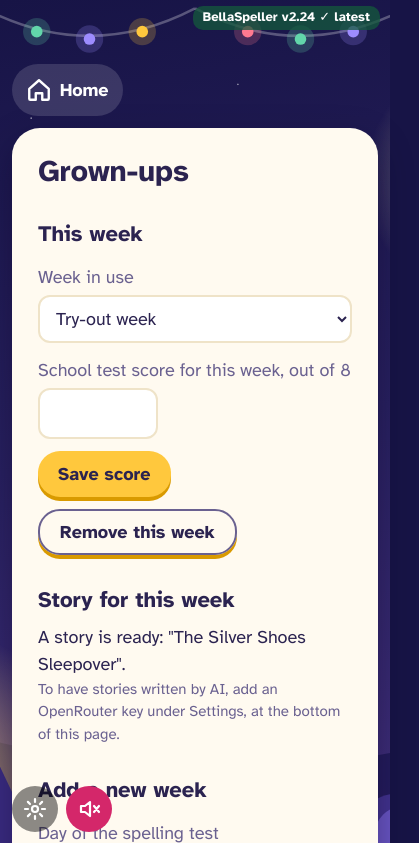
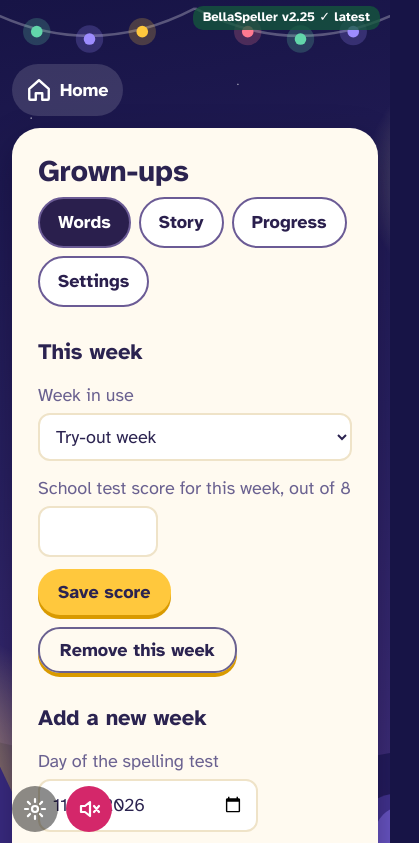
Before and after one commit to DMHMca/BellaSpeller, a plain HTML site: page index.html in a window 390 px wide. Both pictures are taken after a click on the button 351 px from the left and 90 px from the top of the page. Shown: the top 843 px of the page, 419 px wide, since content can reach past the window. Drawn offline with Linux system fonts and the light colour scheme.

Commit message:
v2.25: grown-ups page in tabs, saved message after adding a week
Co-Authored-By: Claude Sonnet 5.5 <noreply@anthropic.com>

```diff
--- a/app.js
+++ b/app.js
@@ -4,7 +4,7 @@
 const KEY = 'star-speller-1';
 const DEBUG = true; // true: settings button on every screen and no PIN. Set false for release.
 function soundOn() { return S.sound === undefined ? !DEBUG : S.sound === true; } // off by default while debugging
-const APP_VER = '2.24'; // bump with every release
+const APP_VER = '2.25'; // bump with every release
 const APP_VERSION = 'version ' + APP_VER + ', 15 November 2026' + (DEBUG ? ' (debug mode: no PIN)' : '');
 const $ = s => document.querySelector(s);
 const esc = s => String(s).replace(/[&<>"']/g, c => ({ '&': '&amp;', '<': '&lt;', '>': '&gt;', '"': '&quot;', "'": '&#39;' }[c]));
@@ -964,6 +964,8 @@ function owned() {
   S.log.forEach(l => { if (l.ok && !l.hints && !l.redo) (days[l.w] = days[l.w] || new Set()).add(l.d); });
   return Object.keys(days).filter(w => days[w].size >= 2);
 }
+let adultTab = 'words', adultFlash = '';
+const ADULT_TABS = [['words', 'Words'], ['story', 'Story'], ['progress', 'Progress'], ['settings', 'Settings']];
 function adult() {
   const wk = curWeek(), own = owned();
   const rows = S.weeks.map(w => {
@@ -977,12 +979,14 @@ function adult() {
     return `<tr><td>${esc(x.w)}${x.red ? ' (red)' : ''}</td><td>${logs.length}</td><td>${logs.filter(l => l.ok && !l.hints).length}</td><td>${logs.reduce((a, l) => a + l.hints, 0)}</td><td>${wrong}</td><td>${own.includes(x.w) ? 'yes' : ''}</td></tr>`;
   }).join('');
   h(`<div class="adult"><h1>Grown-ups</h1>
-    <h2>This week</h2>
+    <div class="tabs">${ADULT_TABS.map(t => `<button class="tab${t[0] === adultTab ? ' on' : ''}" data-t="${t[0]}">${t[1]}</button>`).join('')}</div>
+    ${adultFlash ? `<p class="flash">${esc(adultFlash)}</p>` : ''}
+    <div class="tabpane" data-tab="words"><h2>This week</h2>
     <label>Week in use</label><select id="cur">${S.weeks.map(w => `<option value="${w.id}" ${w.id === wk.id ? 'selected' : ''}>${esc(w.label)}</option>`).join('')}</select>
     <label>School test score for this week, out of ${wk.words.length}</label><input id="score" type="number" min="0" max="${wk.words.length}" value="${wk.score == null ? '' : wk.score}" style="max-width:120px">
     <div><button id="saveScore" class="btn">Save score</button> <button id="delWeek" class="btn small">Remove this week</button></div>
 
-    <h2>Story for this week</h2>
+    </div><div class="tabpane" data-tab="story"><h2>Story for this week</h2>
     <p>${epOf(wk) ? 'A story is ready: "' + esc(epOf(wk).title) + '".' : 'No story yet. Revise works without one.'}</p>
     ${aiKey() ? `<button id="draft" class="btn">${epOf(wk) ? 'Write a different story' : 'Write the story'}</button>` : '<p class="note">To have stories written by AI, add an OpenRouter key under Settings, at the bottom of this page.</p>'}
     <div id="draftOut"></div>
@@ -991,7 +995,7 @@ function adult() {
     <input id="cm1" type="text" value="z-ai/glm-5.3"><input id="cm2" type="text" value="z-ai/glm-5.3-flashx" style="margin-top:8px"><input id="cm3" type="text" value="openai/gpt-6.1-terra" style="margin-top:8px">
     <button id="compare" class="btn">Write with all three</button><div id="cmpOut"></div>` : ''}
 
-    <h2>Add a new week</h2>
+    </div><div class="tabpane" data-tab="words"><h2>Add a new week</h2>
     <label>Day of the spelling test</label><input id="nl" type="date" value="${new Date(Date.now() + 4 * 864e5).toISOString().slice(0, 10)}" style="max-width:220px">
     <label>The spelling rule, as printed on the sheet (optional)</label><input id="nr" type="text">
     <label>Paste the words here, one per line or separated by commas</label><textarea id="nw" spellcheck="false"></textarea>
@@ -999,13 +1003,13 @@ function adult() {
     <button id="read" class="btn">Read the words</button>
     <div id="preview"></div>
 
-    <h2>Progress</h2>
+    </div><div class="tabpane" data-tab="progress"><h2>Progress</h2>
     <p>Usual school score before the app: 5 or 6 out of 8. Words she owns (right first time, without a hint, on two different days): <b>${own.length}</b>.</p>
     <table><tr><th>Week</th><th>School score</th><th>Days used</th><th>Right first time, no hint</th><th>Story</th></tr>${rows}</table>
     <h2>This week, word by word</h2>
     <table><tr><th>Word</th><th>Tries</th><th>Right first time</th><th>Hints</th><th>What she typed when wrong</th><th>Owned</th></tr>${wordRows}</table>
 
-    <h2>Settings</h2>
+    </div><div class="tabpane" data-tab="settings"><h2>Settings</h2>
     <label>Her first name (stays on this device)</label><input id="name" type="text" value="${esc(S.name)}" maxlength="14">
     <label>Voice that reads aloud (try each one)</label><select id="vsel"><option value="">Automatic</option>${('speechSynthesis' in window ? speechSynthesis.getVoices() : []).filter(x => /^en/i.test(x.lang)).map(x => `<option value="${esc(x.name)}" ${S.voiceName === x.name ? 'selected' : ''}>${esc(x.name)}</option>`).join('')}</select>
     <p class="note">This is the device's own free voice. It is used when no recorded voice is chosen, while a recorded phrase is not ready yet, and for any line that contains her name.</p>
@@ -1018,7 +1022,11 @@ function adult() {
     <label>Story AI address (leave blank for OpenRouter; any OpenAI-style service works, for example Z.ai)</label><input id="aiBase" type="text" autocomplete="off" placeholder="https://openrouter.ai/api/v1" value="${esc(S.aiBase || '')}">
     <label>Story AI key (leave blank to use the OpenRouter key)</label><input id="aiKey" type="password" autocomplete="off" value="${esc(S.aiKey || '')}">
     <div><button id="saveName" class="btn">Save settings</button> <button id="backup" class="btn small">Save a backup file</button></div>
-    <p class="note">BellaSpeller ${APP_VERSION}. Everything is stored on this device only.</p></div>`);
+    <p class="note">BellaSpeller ${APP_VERSION}. Everything is stored on this device only.</p></div></div>`);
+  adultFlash = '';
+  const showTab = t => { adultTab = t; document.querySelectorAll('.tab').forEach(b => b.classList.toggle('on', b.dataset.t === t)); document.querySelectorAll('.tabpane').forEach(d => { d.hidden = d.dataset.tab !== t; }); };
+  document.querySelectorAll('.tab').forEach(b => { b.onclick = () => showTab(b.dataset.t); });
+  showTab(adultTab);
   on('#saveName', () => { S.name = $('#name').value.trim(); S.orKey = $('#orKey').value.trim(); S.orModel = $('#orModel').value.trim() || DEFAULT_MODEL; S.aiBase = $('#aiBase').value.trim(); S.aiKey = $('#aiKey').value.trim(); S.familyRules = $('#famRules').value; save(); adult(); });
   on('#draft', async () => {
     const out = $('#draftOut'), btn = $('#draft');
@@ -1093,7 +1101,7 @@ function adult() {
       ws.forEach((x, i) => { x.red = $('#r' + i).checked || undefined; });
       const id = 'w' + Date.now();
       S.weeks.push({ id, label: $('#nl').value ? 'Test on ' + new Date($('#nl').value + 'T12:00').toLocaleDateString('en-GB', { weekday: 'long', day: 'numeric', month: 'long' }) : 'Week added ' + today(), rule: $('#nr').value.trim(), words: ws, score: null, ep: findEpisode(ws) });
-      S.cur = id; save(); adult();
+      S.cur = id; save(); adultTab = 'story'; adultFlash = 'Saved. This week is now: ' + ws.map(x => x.w).join(', ') + '. Next: press "Write with all three" below to have stories written for these words.'; adult();
     });
   });
 }
--- a/style.css
+++ b/style.css
@@ -230,3 +230,10 @@ mark { background:var(--mark); color:var(--ink); border-radius:10px; padding:1px
 .caststrip .chg { display:inline-flex; align-items:center; gap:6px; font-weight:700; color:var(--amber); flex:none; }
 .caststrip .ico { width:22px; height:22px; }
 @media (max-width:560px) { .castrow2 { flex-wrap:wrap; } .namebtn { flex:1 1 100%; order:3; } }
+
+/* grown-ups tabs */
+.tabs { display: flex; gap: 8px; flex-wrap: wrap; margin: 8px 0 16px; }
+.tab { font: inherit; font-weight: 700; padding: 10px 18px; border-radius: 999px; border: 2px solid #6b5b95; background: #fff; color: #2a1f4d; cursor: pointer; }
+.tab.on { background: #2a1f4d; color: #fff; }
+.flash { background: #e6f6ec; border: 2px solid #3a9d62; border-radius: 12px; padding: 12px 14px; font-weight: 600; }
+.tabpane[hidden] { display: none; }
--- a/sw.js
+++ b/sw.js
@@ -1,5 +1,5 @@
 // Always checks the server for a fresh copy (so updates arrive promptly); falls back to the saved copy when offline.
-const C = 'bellaspeller-v39';
+const C = 'bellaspeller-v40';
 const FILES = ['./', 'index.html', 'style.css', 'app.js', 'episodes.js', 'manifest.json', 'icon-192.png', 'icon-512.png', 'fonts/atkinson-400.woff2', 'fonts/atkinson-700.woff2'];
 self.addEventListener('install', e => {
   e.waitUntil(caches.open(C).then(c => Promise.all(FILES.map(f =>
```
